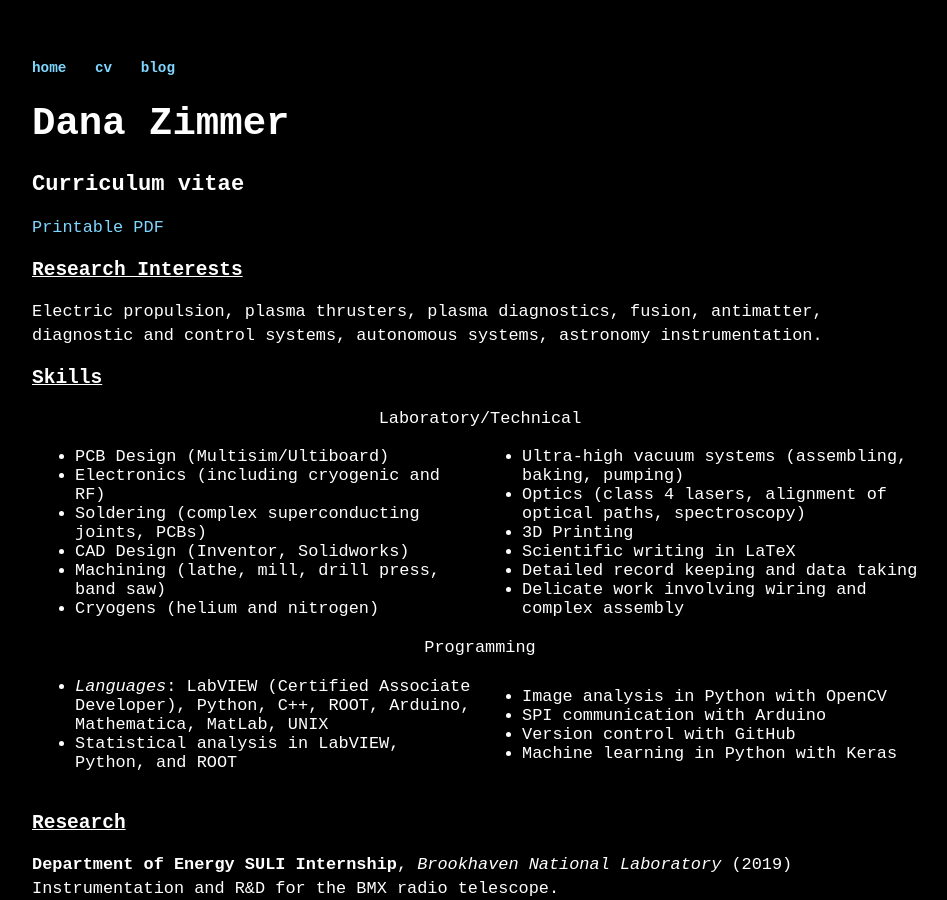
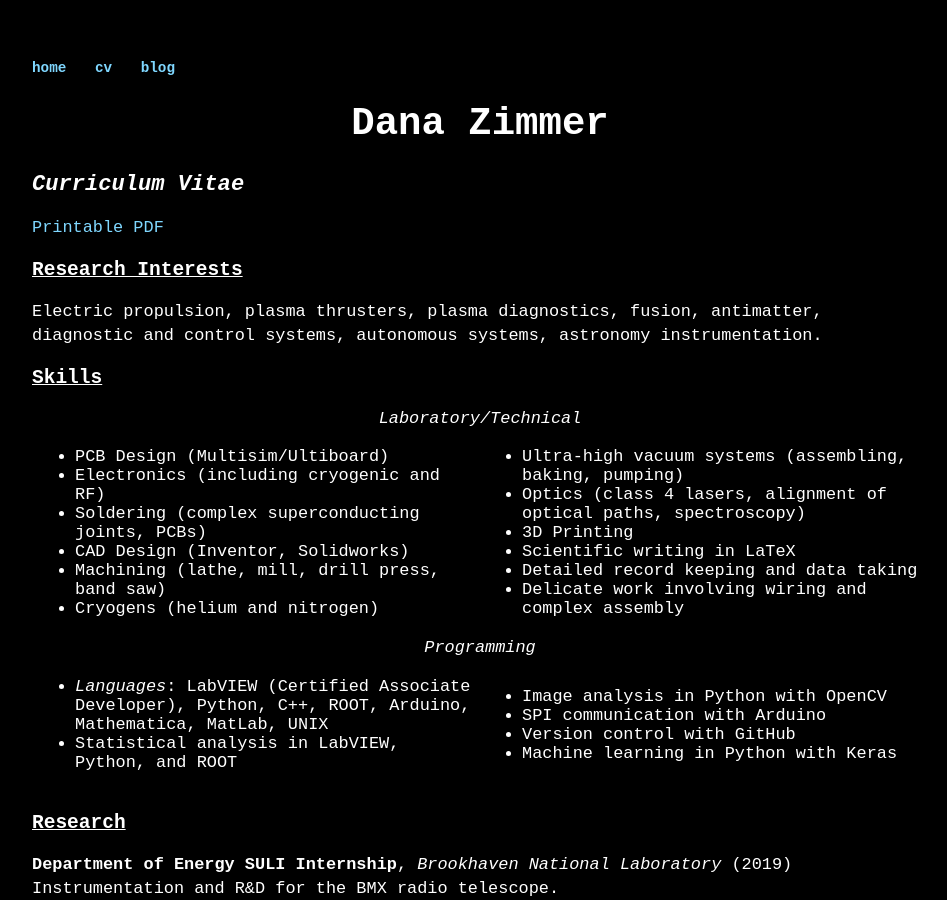
Before and after one commit to dmz11/dmz11.github.io, a Jekyll site: the page built from cv/index.html, in a window 1280 px wide and 900 px high. Shown: the whole window, without its empty margins (160-1107 px from the left). Built offline with Jekyll 4.4.1, drawn with Linux system fonts in a browser that asks for light colours.

Commit message:
alignment changes

```diff
--- a/cv/index.html
+++ b/cv/index.html
@@ -2,15 +2,14 @@
 layout: default
 title: dana-zimmer
 ---
-<h1>Dana Zimmer</h1>
-<h2>Curriculum vitae</h2>
-<p><a href="./cv.pdf">Printable PDF</a>
+<h1 align=middle>Dana Zimmer</h1>
+<h2><em>Curriculum Vitae</em></h2><p><a href="./cv.pdf">Printable PDF</a>
 
 <h3>Research Interests</h3>
 <p>Electric propulsion, plasma thrusters, plasma diagnostics, fusion, antimatter, diagnostic and control systems, autonomous systems, astronomy instrumentation.</p>
 
 <h3>Skills</h3>
-<table width="100%"><caption>Laboratory/Technical</caption>
+<table width="100%"><caption><em>Laboratory/Technical</em></caption>
 <tbody>
 	<tr>
 		<td width="50%">
@@ -36,7 +35,7 @@ title: dana-zimmer
 	</tr>
 </tbody>
 </table>
-<table width="100%"><caption>Programming</caption>
+<table width="100%"><caption><em>Programming</em></caption>
 <tbody>
 	<tr>
 		<td width="50%">
--- a/index.html
+++ b/index.html
@@ -3,9 +3,9 @@ layout: default
 title: dana-zimmer
 ---
 <div class="blurb">
-	<h1>Dana Zimmer</h1>
-	<h2 align=center>physicist // antimatter nut // plasma admirer // knower of multiple things</h2>
+	<h1 align=middle>Dana Zimmer</h1>
+	<h2 align=middle><em>physicist // antimatter nut // plasma admirer // knower of multiple things</em></h2>
 
-	<img src="./images/superconducters.jpg" alt="Dana Zimmer ALPHA superconductor magnets cryostat" width = 80% align=center>
+	<img src="./images/superconducters.jpg" alt="Dana Zimmer ALPHA superconductor magnets cryostat" width = 60% align="middle">
 	<p>Hello colleagues, future boss, Daisy from next door, wild interweb creatures, current boss, and grandma! This site is currently under construction, so uh, don't cross the caution tape and try not to touch anything. <a href="/about">Read more about my life...</a></p>
 </div><!-- /.blurb -->
```
